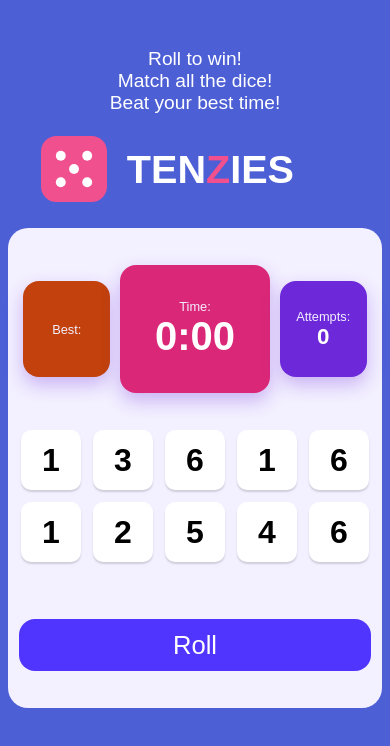
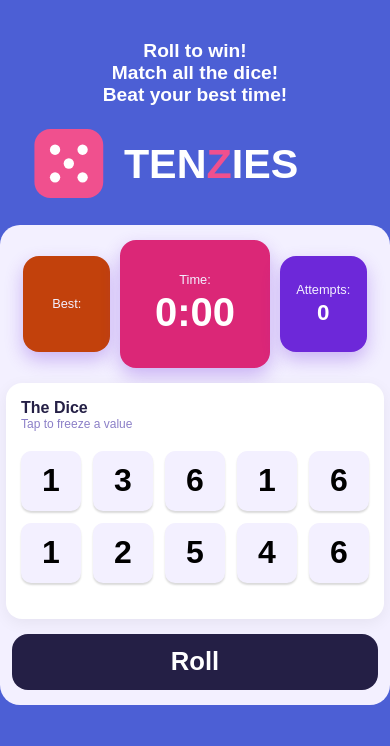
Before and after one commit to itsjohnnyproano/tenzies-react, a React (Vite) app: page / in a window 390 px wide. Shown: the top 746 px of the page. Built offline with nearby package versions, Linux system fonts and the light colour scheme.

Commit message:
fixed layout issues, added background color on dice

```diff
--- a/src/App.jsx
+++ b/src/App.jsx
@@ -141,7 +141,11 @@ export default function App() {
           </div>
         </div>
 
-        <div className="dice-container">{diceElements}</div>
+        <div className="dice-container-wrapper">
+          <p className="dice-subtitle">The Dice</p>
+          <p className="dice-subtitle-2">Tap to freeze a value</p>
+          <div className="dice-container">{diceElements}</div>
+        </div>
         <button ref={buttonRef} className="roll-dice" onClick={rollDice}>
           {gameWon ? "New Game" : "Roll"}
         </button>
--- a/src/Die.jsx
+++ b/src/Die.jsx
@@ -1,7 +1,7 @@
 export default function Die(props) {
   const styles = {
-        backgroundColor: props.isHeld ? "#59E391" : "white"
-    }
+    backgroundColor: props.isHeld ? "#59E391" : "#F3F0FF",
+  };
 
   return (
     <button
@@ -10,6 +10,8 @@ export default function Die(props) {
       aria-pressed={props.isHeld}
       aria-label={`Die with value ${props.value},
             ${props.isHeld ? "held" : "not held"}`}
-        >{props.value}</button>
-    )
+    >
+      {props.value}
+    </button>
+  );
 }
--- a/src/index.css
+++ b/src/index.css
@@ -6,6 +6,7 @@ body {
   font-family: Karla, sans-serif;
   background-color: #4C5FD5;
   max-width: 420px;
+  margin: 0 auto;
   height: 100vh;
   display: flex;
   flex-direction: column;
@@ -34,6 +35,7 @@ header > p {
   margin: 0;
   color: white;
   font-size: 1.2rem;
+  font-weight: 600;
 }
 
 div#root {
@@ -126,10 +128,38 @@ main {
   display: flex;
   flex-direction: column;
   justify-content: center;
+  gap: .2rem;
 }
 
 .timer > p, .best-time > p, .attempt > p {
   margin: 0 auto;
+}
+
+.dice-container-wrapper {
+  display: flex;
+  flex-direction: column;
+  background-color: white;
+  border-radius: 16px;
+  padding: 1rem;
+  box-shadow: 0 4px 16px rgba(0, 0, 0, 0.06);
+}
+
+.dice-subtitle, .dice-subtitle-2 {
+  text-align: left;
+  margin: 0;
+}
+
+.dice-subtitle {
+  color: #241F45;
+  font-weight: 600;
+  font-size: 16px;
+}
+
+.dice-subtitle-2 {
+  color: #8B7FC7;
+  font-weight: 400;
+  font-size: 12px;
+  margin: 0 0 20px 0px;
 }
 
 .dice-container {
@@ -150,7 +180,7 @@ button {
   box-shadow: 0px 2px 2px rgba(0, 0, 0, 0.15);
   border-radius: 10px;
   border: none;
-  background-color: white;
+  background-color: #F3F0FF;
   font-size: 2rem;
   font-weight: bold;
 }
@@ -162,9 +192,10 @@ button.roll-dice {
   padding: 6px 80px;
   border: none;
   border-radius: 1rem;
-  background-color: #5035FF;
+  background-color: #241F45;
   color: white;
   font-size: 1.6rem;
+  font-weight: 700;
 }
 
 .sr-only {
@@ -180,10 +211,32 @@ button.roll-dice {
 }
 
 @media (max-width: 480px) {
+  body {
+    margin: revert-rule;
+  }
 
   header {
     margin-top: 2.5rem;
   }
+
+.dice-container-wrapper {
+  padding: 1rem .2rem;
+}
+
+.dice-subtitle {
+  color: #241F45;
+  font-weight: 600;
+  font-size: 16px;
+  margin-left: 12px;
+
+}
+
+.dice-subtitle-2 {
+  color: #8B7FC7;
+  font-weight: 400;
+  font-size: 12px;
+  margin-left: 12px;
+}
 
   .dice-container {
     gap: 12px;
@@ -200,7 +253,7 @@ button.roll-dice {
   }
 
   button.roll-dice {
-    height: 52px;
+    height: 56px;
     width: 94%;
   }
 }
```
Lines whose indentation alone changed are shown as unchanged.
